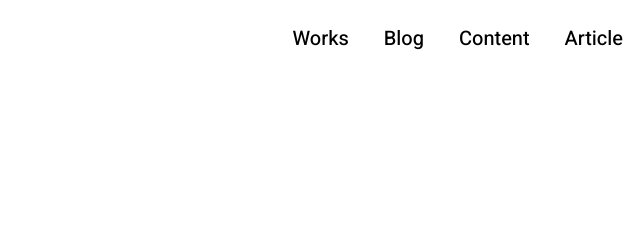
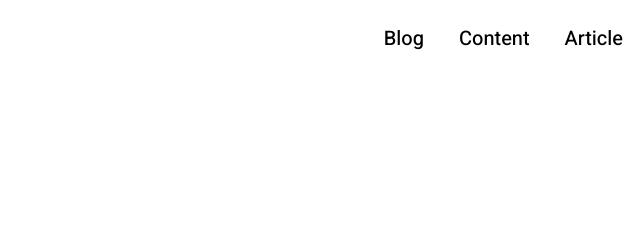
Before and after one commit to ksenzo/ksenzo.github.io, a plain HTML site: page work.html in a window 1280 px wide. Shown: the top 240 px of the page, 498-1138 px from the left. Drawn offline with Linux system fonts and the light colour scheme.

Commit message:
Update work.html

```diff
--- a/work.html
+++ b/work.html
@@ -14,7 +14,6 @@
    <header class="header">
    <div class="header_content">
       <div class="header_menu">
-         <a href="https://ksenzo.github.io/work.html">Works</a>
          <a href="https://ksenzo.github.io/blog.html">Blog</a>
          <a href="https://ksenzo.github.io/index.html">Content</a>
          <a href="https://ksenzo.github.io/article.html">Article</a>
```
